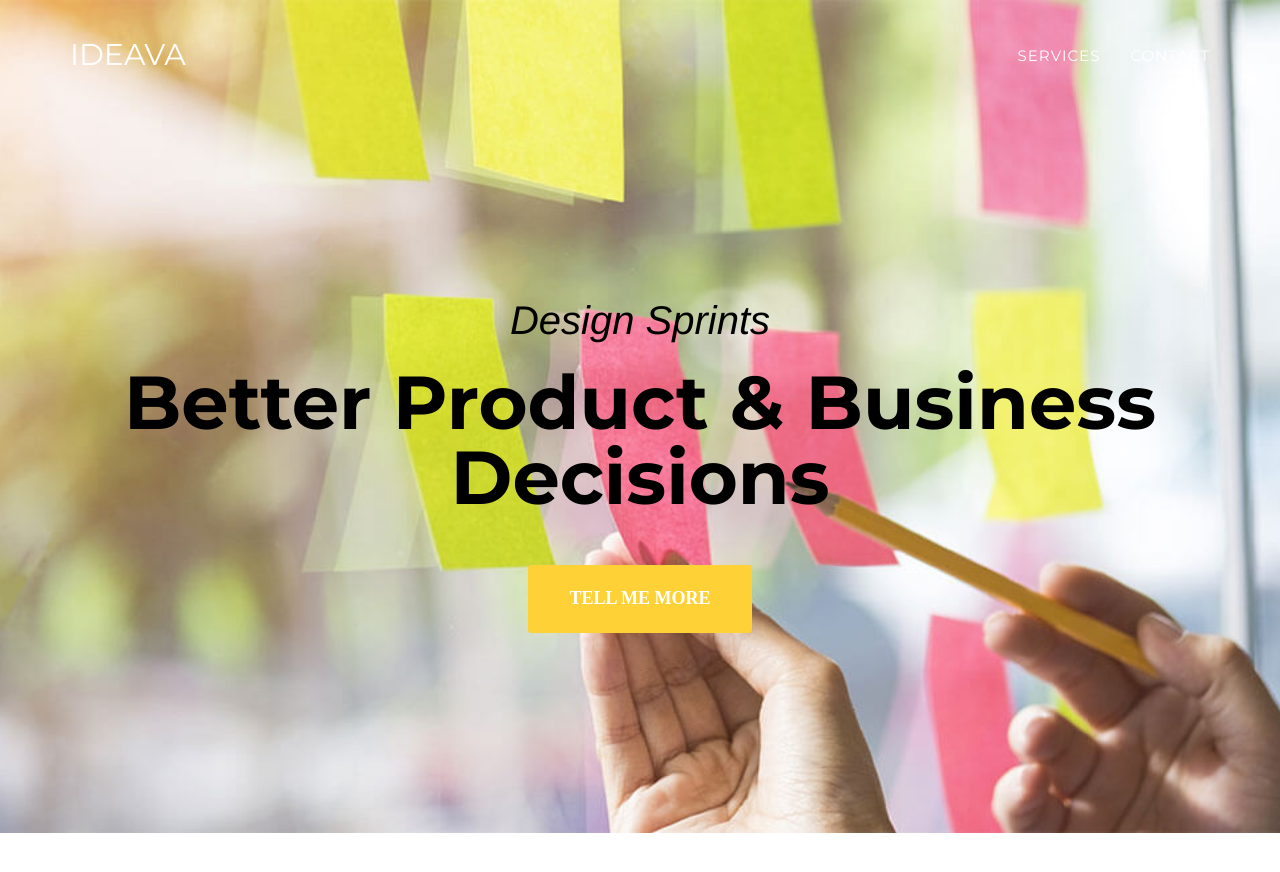
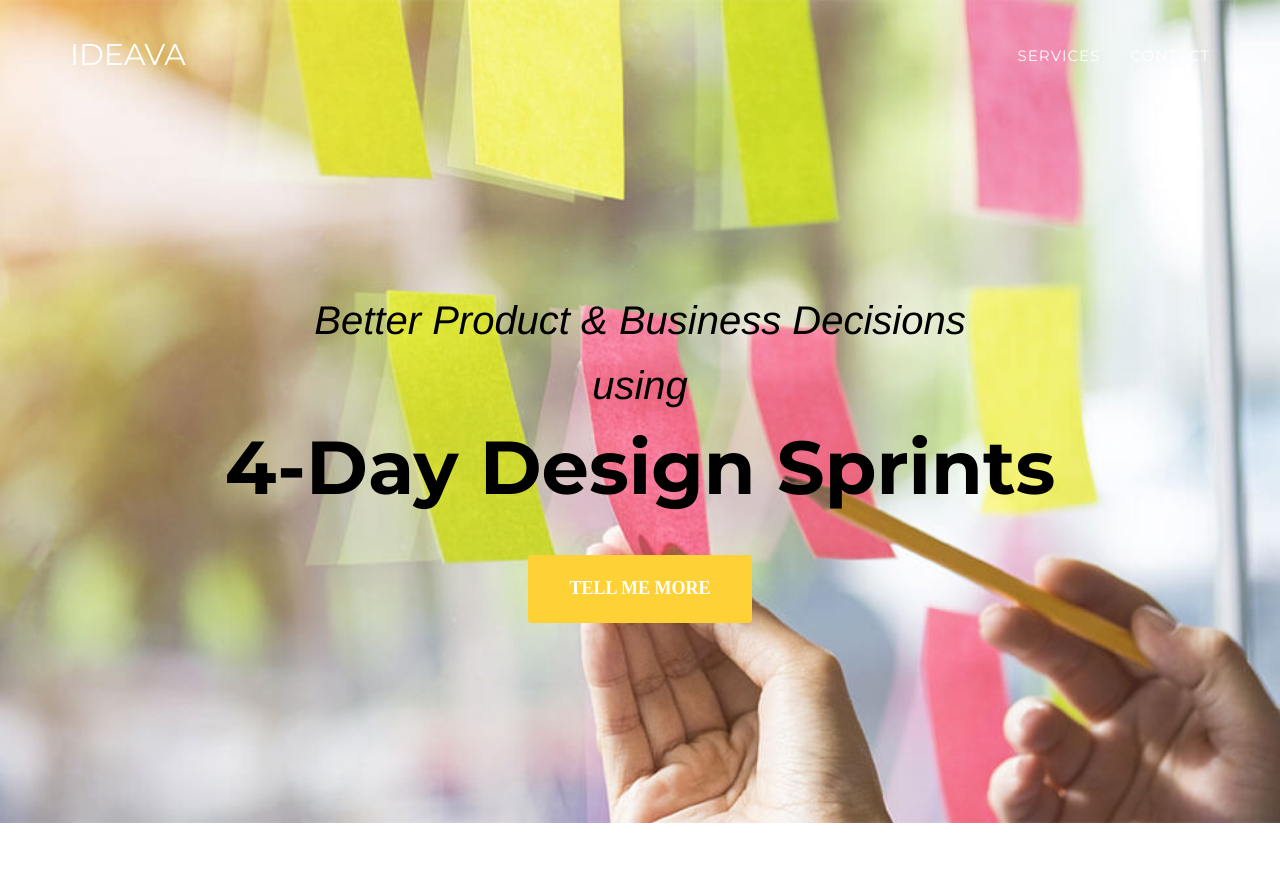
Before and after one commit to alperozturk/blog, a Jekyll site: the page built from index.html, in a window 1280 px wide and 900 px high. Shown: the top 872 px of the window. Built offline with Jekyll 4.4.1, drawn with Linux system fonts in a browser that asks for light colours; some web fonts are replaced.

Commit message:
Update header.html

```diff
--- a/_includes/header.html
+++ b/_includes/header.html
@@ -36,8 +36,10 @@
     <header>
         <div class="container">
             <div class="intro-text">
-                <div class="intro-lead-in">Design Sprints </div>
-                <div class="intro-heading">Better Product & Business Decisions </div>
+                <div class="intro-lead-in">Better Product & Business Decisions </div>
+                <div class="intro-lead-in">using </div>
+
+                <div class="intro-heading">4-Day Design Sprints </div>
                 <a href="#services" class="page-scroll btn btn-xl">Tell Me More</a>
             </div>
         </div>
```
